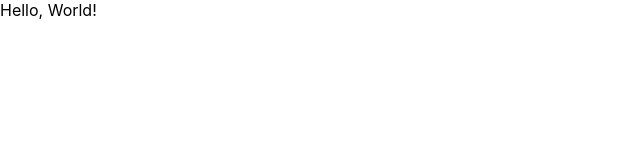
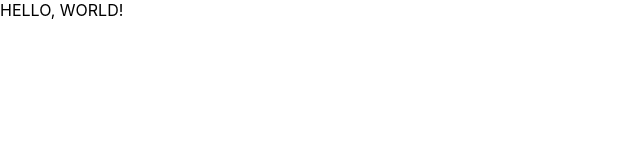
Before and after one commit to AnastasiaBrykina/Chat-Slack, a JavaScript app in the folder frontend/: page / in a window 1280 px wide. Shown: the top 160 px of the page, without its empty margins (0-640 px from the left). Built offline with nearby package versions, Linux system fonts and the light colour scheme; the HTML template or start-up script is replaced by a standard one.

Commit message:
update files

```diff
--- a/frontend/package.json
+++ b/frontend/package.json
@@ -2,7 +2,7 @@
   "name": "frontend",
   "version": "0.1.0",
   "private": true,
-  "proxy": "http://localhost:3001",
+  "proxy": "http://localhost:5001",
   "dependencies": {
     "@testing-library/jest-dom": "^5.17.0",
     "@testing-library/react": "^13.4.0",
--- a/frontend/src/App.js
+++ b/frontend/src/App.js
@@ -1,5 +1,5 @@
 function App() {
-  return <div className="App">Hello, World!</div>;
+  return <div>HELLO, WORLD!</div>;
 }
 
 export default App;
```
Also changed, not shown: 2 other files (tests, documents, lock files or other folders).
